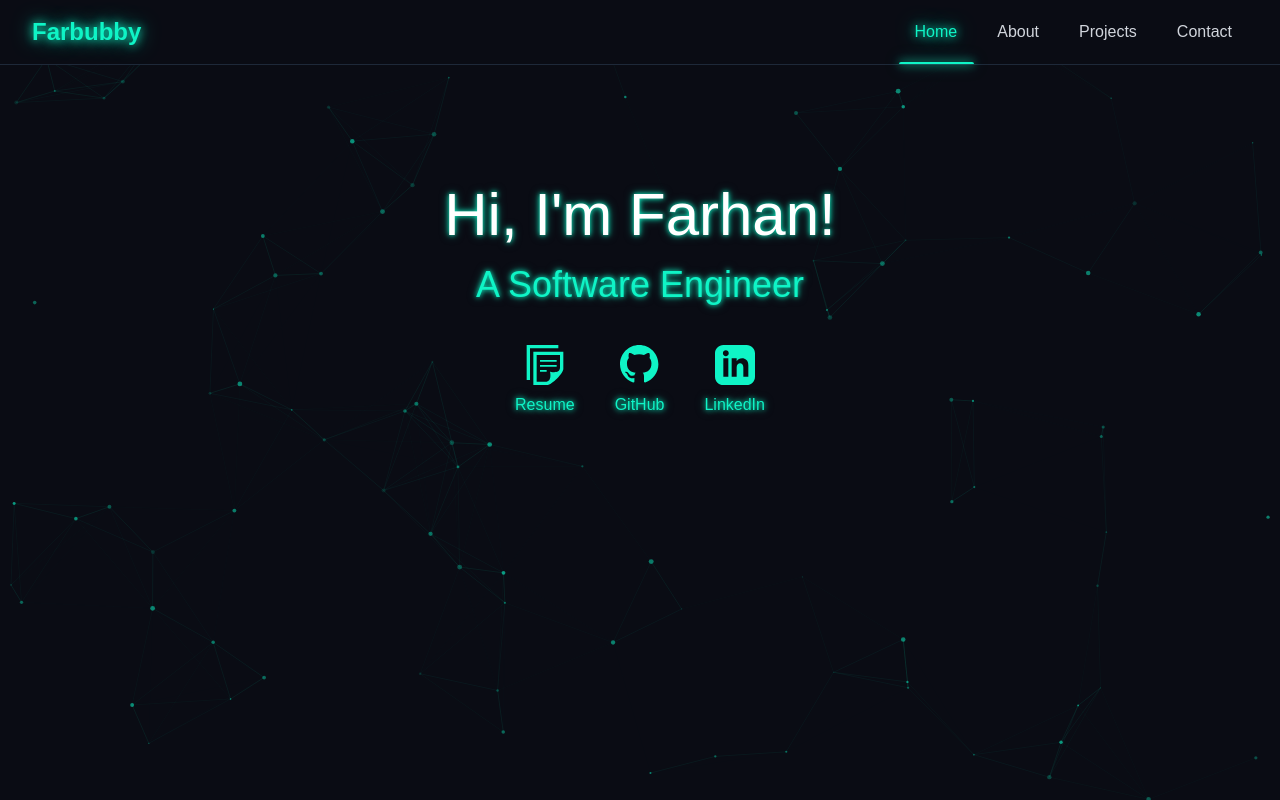
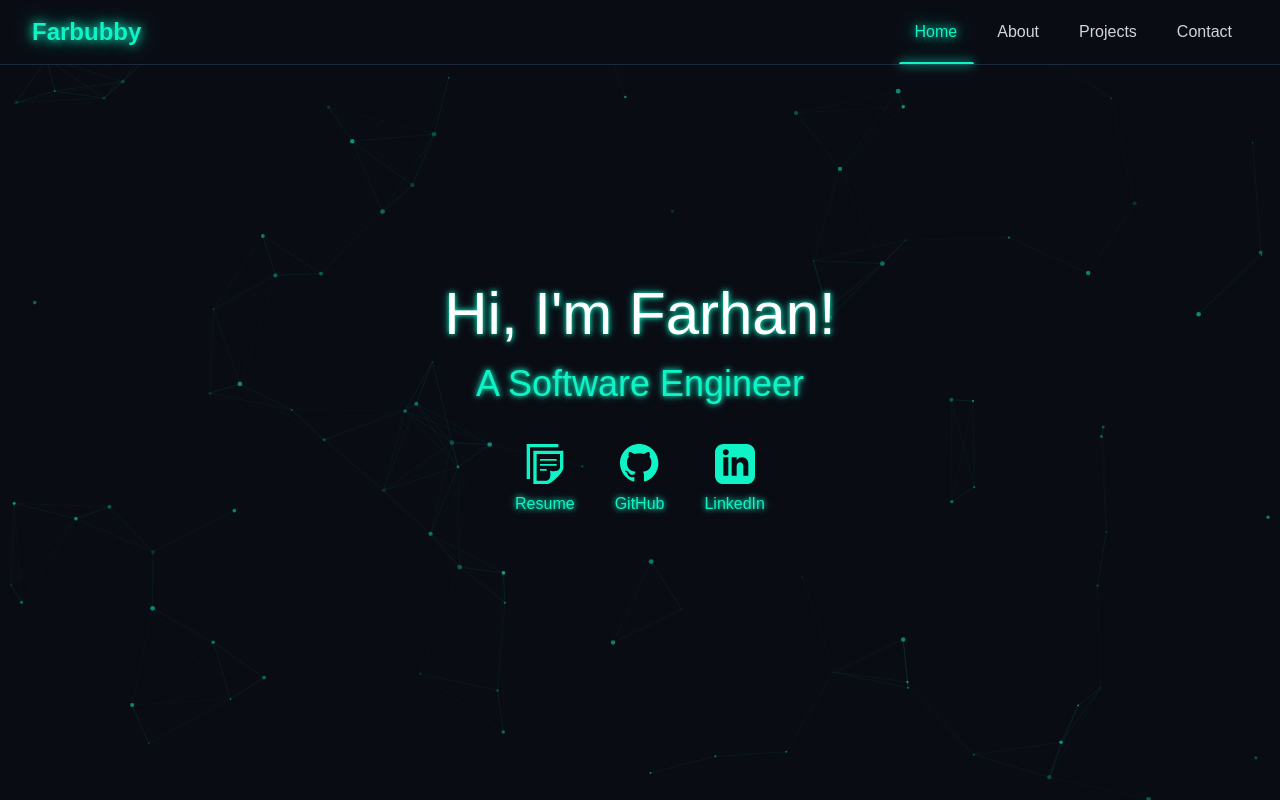
Before and after one commit to Farbubby/portfolio-v2, a Next.js app: page / in a window 1280 px wide. Built offline with nearby package versions, Linux system fonts and the light colour scheme.

Commit message:
Placement changes

```diff
--- a/src/app/page.tsx
+++ b/src/app/page.tsx
@@ -3,7 +3,7 @@ import HomeSection from "@/sections/Home";
 export default function Home() {
   return (
     <>
-      <div className="py-30 px-6 sm:px-16 md:px-20 lg:px-30 xl:px-50 flex flex-col justify-center text-center items-center">
+      <div className="py-15 px-6 sm:px-16 md:px-20 lg:px-30 xl:px-50 flex flex-col justify-center text-center items-center h-screen">
         <HomeSection />
       </div>
     </>
--- a/src/app/projects/page.tsx
+++ b/src/app/projects/page.tsx
@@ -3,7 +3,7 @@ import ProjectSection from "@/sections/Projects";
 export default function Home() {
   return (
     <>
-      <div className="py-15 px-6 sm:px-16 md:px-20 lg:px-30 xl:px-50 flex flex-col justify-center items-center animate-fade-in">
+      <div className="py-15 px-6 sm:px-16 md:px-20 lg:px-30 xl:px-50 flex flex-col justify-center items-center animate-fade-in h-screen">
         <ProjectSection />
       </div>
     </>
--- a/src/components/Navbar.tsx
+++ b/src/components/Navbar.tsx
@@ -70,7 +70,7 @@ export default function Navbar() {
   }, [activeItem]);
 
   return (
-    <nav className="top-0 z-50 w-full bg-[#0a0c14] border-b border-gray-800 px-4 sm:px-6 lg:px-8">
+    <nav className="fixed top-0 z-50 w-full bg-[#0a0c14] border-b border-gray-800 px-4 sm:px-6 lg:px-8">
       <div className="flex h-16 items-center justify-between">
         <Link href="/" onClick={() => setActiveItem("Home")}>
           <span className="text-[#0ff4c6] text-2xl font-bold text-glow cursor-pointer">
```
